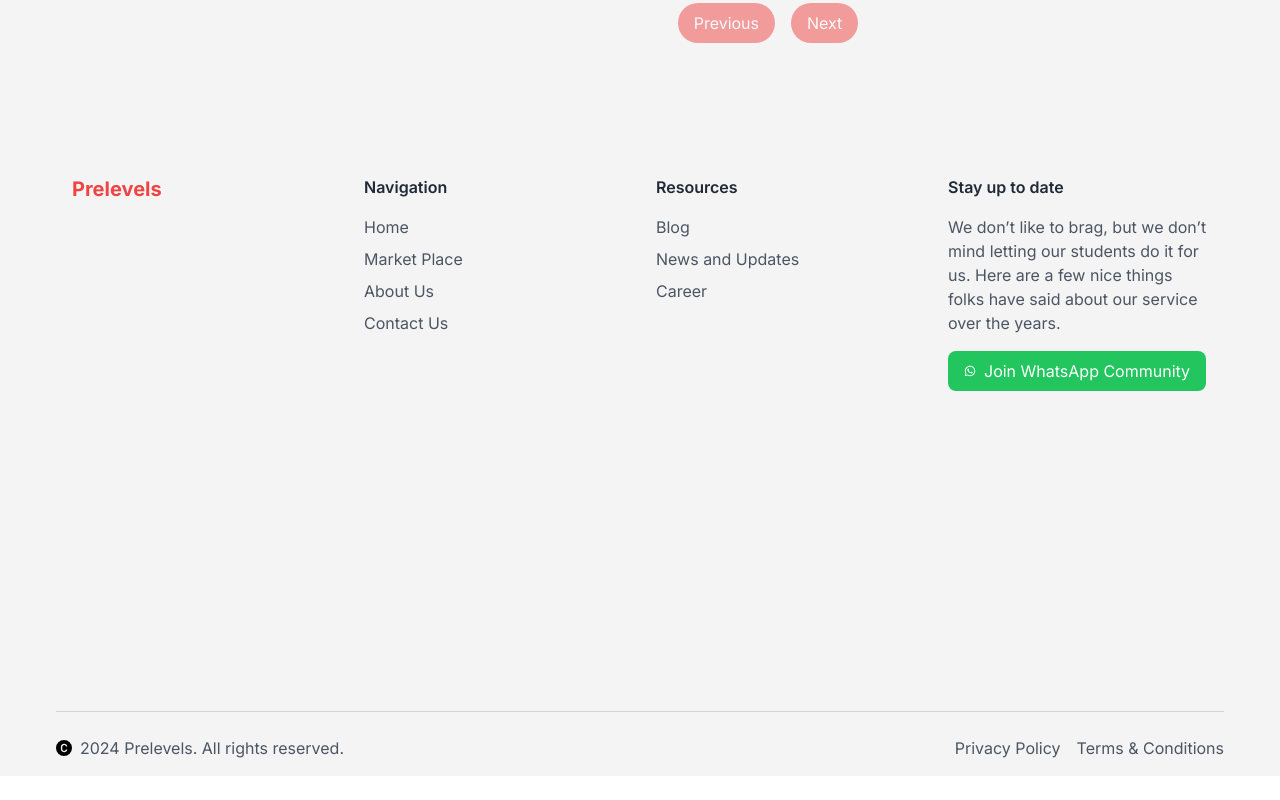
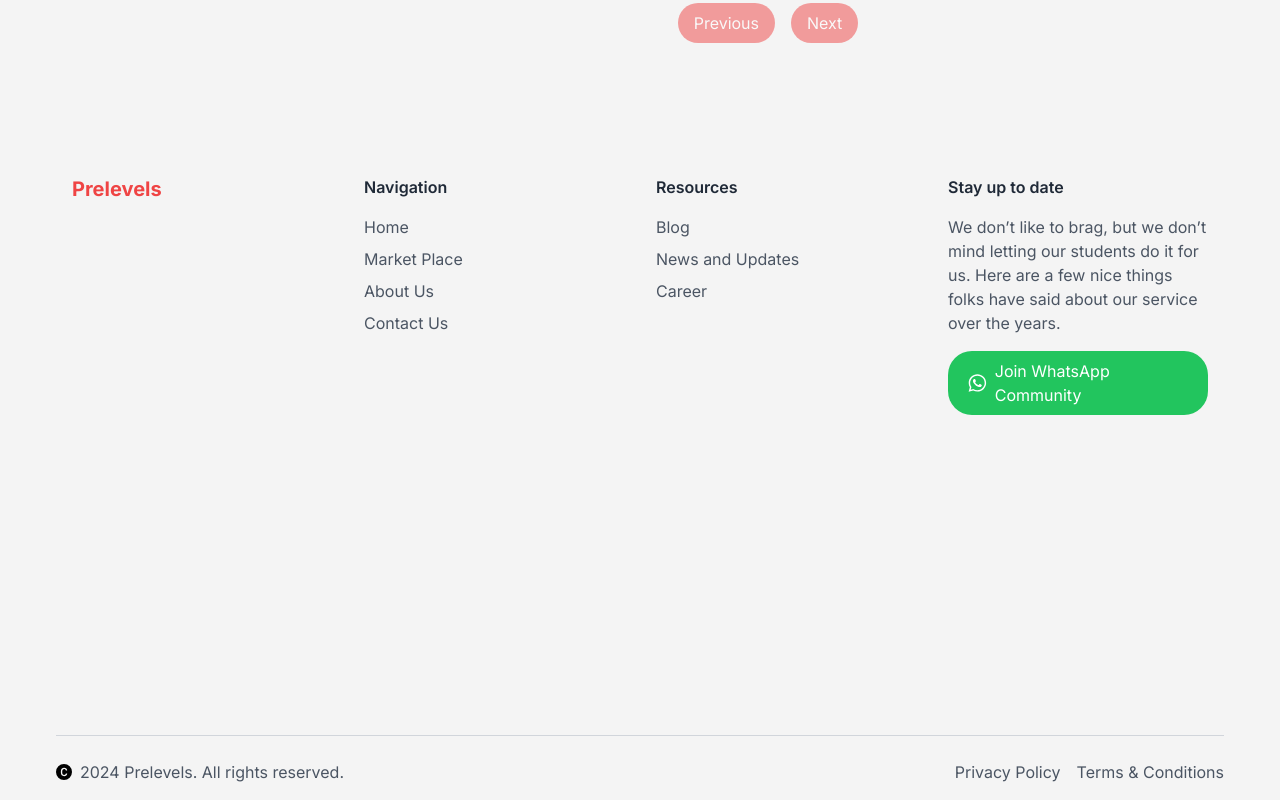
Before and after one commit to Abdullah9202/prelevels, a Next.js app in the folder client/: page /question-banks in a window 1280 px wide. Shown: the part 1470-2270 px from the top of the page. Before the commit the page ends 2246 px from the top, so only its background shows below. Built offline with nearby package versions, Linux system fonts and the light colour scheme; no server answers.

Commit message:
Whatsapp btn modified

```diff
--- a/client/src/components/main/footer.tsx
+++ b/client/src/components/main/footer.tsx
@@ -40,9 +40,9 @@ export default function Footer() {
           </p>
           <a
             href="#"
-            className="inline-flex items-center bg-green-500 text-white py-2 px-4 rounded-lg hover:bg-green-600"
+            className="inline-flex items-center bg-green-500 text-white py-2 px-5 rounded-3xl hover:bg-green-600"
           >
-            <FaWhatsapp className="mr-2 text-xs" /> Join WhatsApp Community
+            <FaWhatsapp className="mr-2 text-xl" /> Join WhatsApp Community
           </a>
         </div>
       </div>
```
